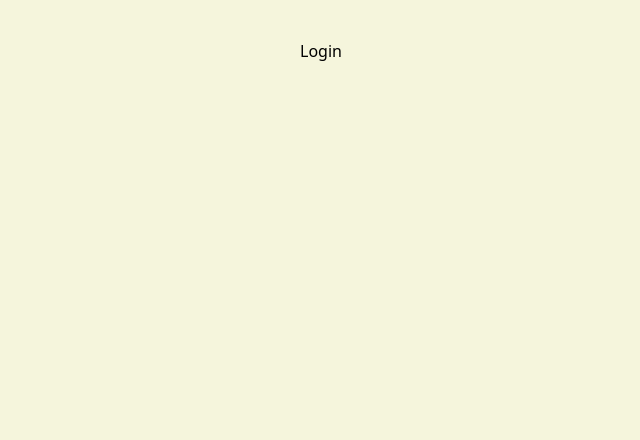
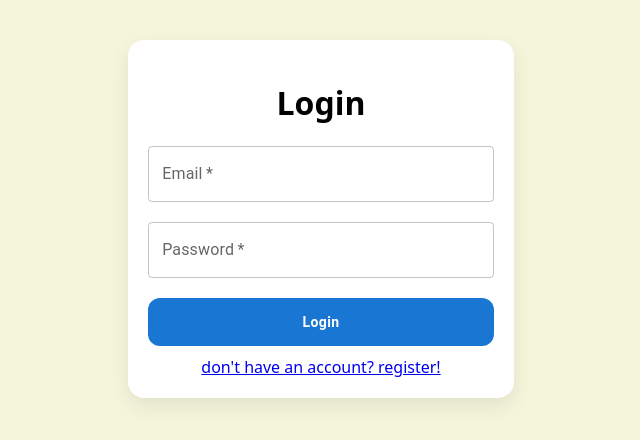
Before and after one commit to UdaraAthauda/Blog-Posting-Application-Django-React, a React (Vite) app in the folder frontend/: page /login in a window 1280 px wide. Shown: the top 440 px of the page, without its empty margins (319-959 px from the left). Built offline with nearby package versions, Linux system fonts and the light colour scheme.

Commit message:
user register and login

```diff
--- a/frontend/src/context/AuthContext.jsx
+++ b/frontend/src/context/AuthContext.jsx
@@ -1,10 +1,12 @@
 import { Children, createContext, useState } from "react";
 import api from "../api/api";
+import { useNavigate } from "react-router-dom";
 
 export const AuthContext = createContext()
 
 export const AuthProvider = ({children}) => {
     const [user, setUser] = useState(localStorage.getItem('access') ? true : false)
+    const navigate = useNavigate()
 
     const loginUser = async (email, password) => {
         try{
@@ -14,6 +16,8 @@ export const AuthProvider = ({children}) => {
             localStorage.setItem('refresh', res.data.refresh)
 
             setUser(true)
+            navigate('/')
+
         } catch(error) {
             consol.log('Login error: ',error)
         }
@@ -47,6 +51,7 @@ export const AuthProvider = ({children}) => {
         localStorage.removeItem('refresh')
         setUser(false)
         alert('Loging out....')
+        navigate('/login')
     }
 
     return (
--- a/frontend/src/pages/Home.jsx
+++ b/frontend/src/pages/Home.jsx
@@ -1,8 +1,17 @@
 import React from 'react'
+import { useContext } from 'react'
+import { AuthContext } from '../context/AuthContext'
+import { Button } from '@mui/material'
 
 const Home = () => {
+    const {logoutUser} = useContext(AuthContext)
   return (
-    <div>Home</div>
+    <>
+        <div>Home</div>
+
+        <Button onClick={() => logoutUser()}>Logout</Button>
+
+    </>
   )
 }
 
--- a/frontend/src/pages/Login.jsx
+++ b/frontend/src/pages/Login.jsx
@@ -1,8 +1,44 @@
-import React from 'react'
+import {useContext, useState} from 'react'
+import { AuthContext } from '../context/AuthContext'
+import {Button, Container, Box} from '@mui/material'
+import TextField from '@mui/material/TextField';
+import { Link } from 'react-router-dom';
+
 
 const Login = () => {
+    const {loginUser} = useContext(AuthContext)
+    const [formData, setFormData] = useState({
+        email: '',
+        password: '',
+    })
+
+    const handleFormData = (e) => setFormData({...formData, [e.target.name]: e.target.value})
+
+    const handleSubmit = async (e) => {
+        e.preventDefault()
+        await loginUser(formData.email, formData.password)
+    }
+
   return (
-    <div>Login</div>
+    <Container>
+        <form onSubmit={handleSubmit}>
+        <Box className='formContainer'>
+            <h1>Login</h1>
+
+            <Box className='formField'>
+                <TextField label="Email" variant="outlined" name='email' onChange={handleFormData} required fullWidth />
+            </Box>
+
+            <Box className='formField'>
+                <TextField type='password' label="Password" variant="outlined" name='password' onChange={handleFormData} required fullWidth />
+            </Box>
+
+            <Button type='submit' className='formButton' sx={{marginBottom:'10px'}}>Login</Button>
+            <Link to='/register'>don't have an account? register!</Link>
+
+        </Box>
+        </form>
+    </Container>
   )
 }
 
--- a/frontend/src/pages/Register.jsx
+++ b/frontend/src/pages/Register.jsx
@@ -2,6 +2,7 @@ import {useContext, useState} from 'react'
 import { AuthContext } from '../context/AuthContext'
 import {Button, Container, Box} from '@mui/material'
 import TextField from '@mui/material/TextField';
+import { Link } from 'react-router-dom';
 
 
 const Register = () => {
@@ -47,7 +48,8 @@ const Register = () => {
                 <TextField type='password' label="Confirm Password" variant="outlined" name='cpassword' onChange={handleFormData} required fullWidth />
             </Box>
 
-            <Button type='submit' className='formButton'>Register</Button>
+            <Button type='submit' className='formButton' sx={{marginBottom:'10px'}}>Register</Button>
+            <Link to='/login'>already have an account? login!</Link>
 
         </Box>
         </form>
```
